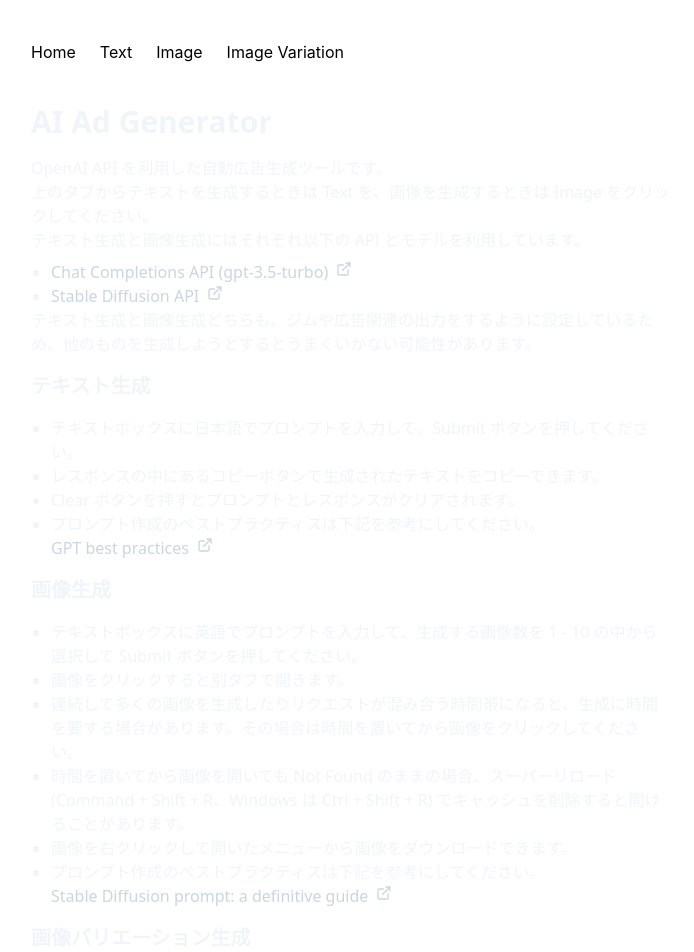
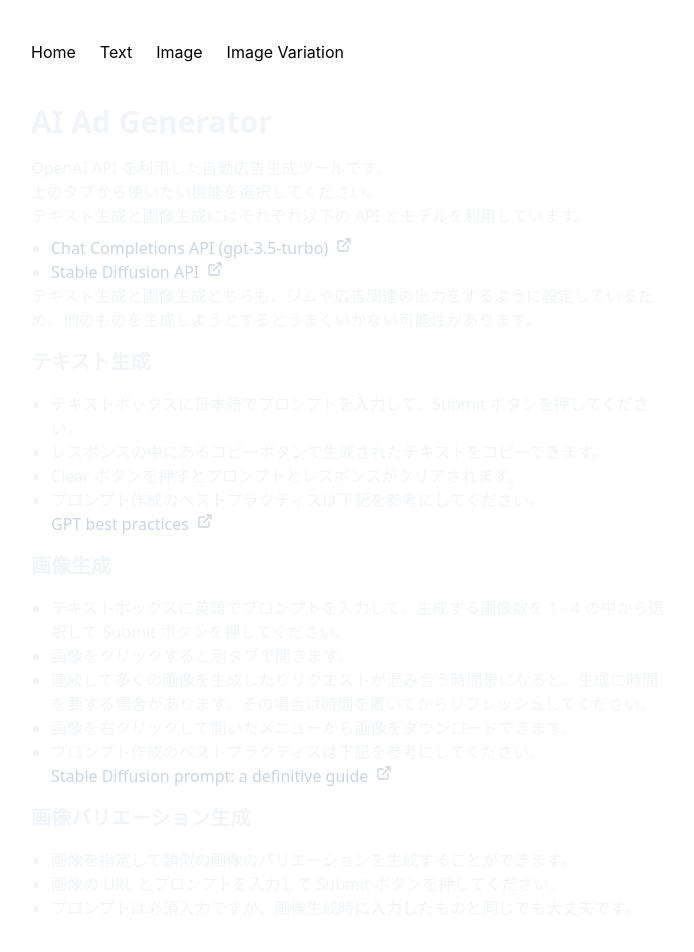
Before and after one commit to ku1987/auto-ad-generator, a Next.js app: page / in a window 1280 px wide. Shown: the top 952 px of the page, without its empty margins (29-723 px from the left). Built offline with nearby package versions, Linux system fonts and the light colour scheme.

Commit message:
Limit image batch size to 4

```diff
--- a/pages/image-variation.tsx
+++ b/pages/image-variation.tsx
@@ -171,7 +171,7 @@
               className="bg-slate-600 p-2 ml-2 rounded"
               id="image-batch-size"
               min={1}
-              max={10}
+              max={4}
               onChange={handleInputChange}
             ></input>
           </p>
--- a/pages/image.tsx
+++ b/pages/image.tsx
@@ -160,7 +160,7 @@
               className="bg-slate-600 p-2 ml-2 rounded"
               id="image-batch-size"
               min={1}
-              max={10}
+              max={4}
               onChange={handleInputChange}
             ></input>
           </p>
--- a/pages/index.tsx
+++ b/pages/index.tsx
@@ -6,10 +6,7 @@
       <h1 className="text-3xl font-bold mb-4">AI Ad Generator</h1>
       <div>
         <p>OpenAI API を利用した自動広告生成ツールです。</p>
-        <p>
-          上のタブからテキストを生成するときは Text を、画像を生成するときは
-          Image をクリックしてください。
-        </p>
+        <p>上のタブから使いたい機能を選択してください。</p>
         <p>
           テキスト生成と画像生成にはそれぞれ以下の API
           とモデルを利用しています。
@@ -51,17 +48,12 @@
       <h2 className="text-xl font-bold my-4">画像生成</h2>
       <ul className="list-disc ml-5">
         <li>
-          テキストボックスに英語でプロンプトを入力して、生成する画像数を 1 - 10
+          テキストボックスに英語でプロンプトを入力して、生成する画像数を 1 - 4
           の中から選択して Submit ボタンを押してください。
         </li>
         <li>画像をクリックすると別タブで開きます。</li>
         <li>
-          連続して多くの画像を生成したりリクエストが混み合う時間帯になると、生成に時間を要する場合があります。その場合は時間を置いてから画像をクリックしてください。
-        </li>
-        <li>
-          時間を置いてから画像を開いても Not Found
-          のままの場合、スーパーリロード (Command + Shift + R、Windows は Ctrl +
-          Shift + R) でキャッシュを削除すると開けることがあります。
+          連続して多くの画像を生成したりリクエストが混み合う時間帯になると、生成に時間を要する場合があります。その場合は時間を置いてからリフレッシュしてください。
         </li>
         <li>
           画像を右クリックして開いたメニューから画像をダウンロードできます。
```
Also changed, not shown: readme.txt (added).
